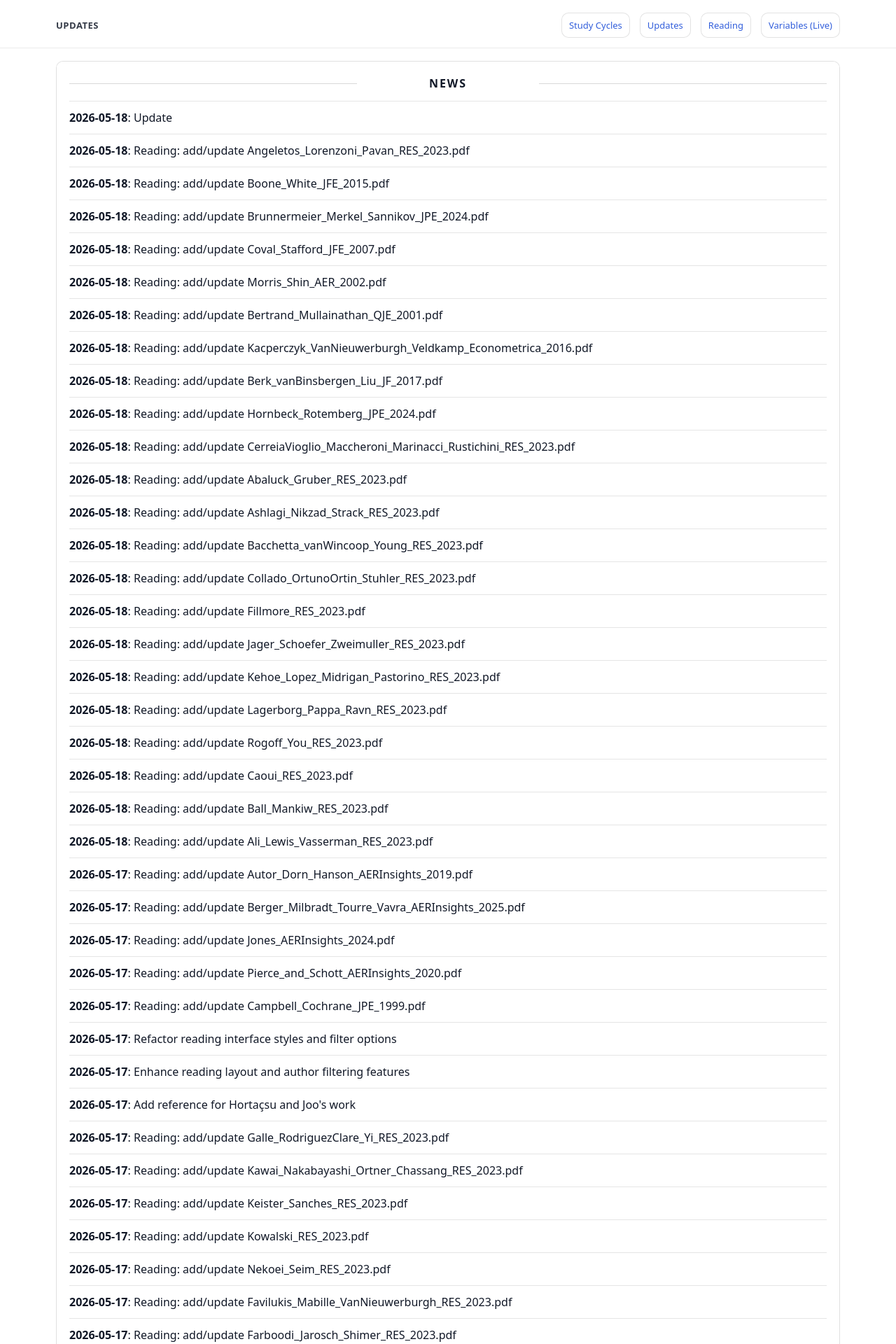
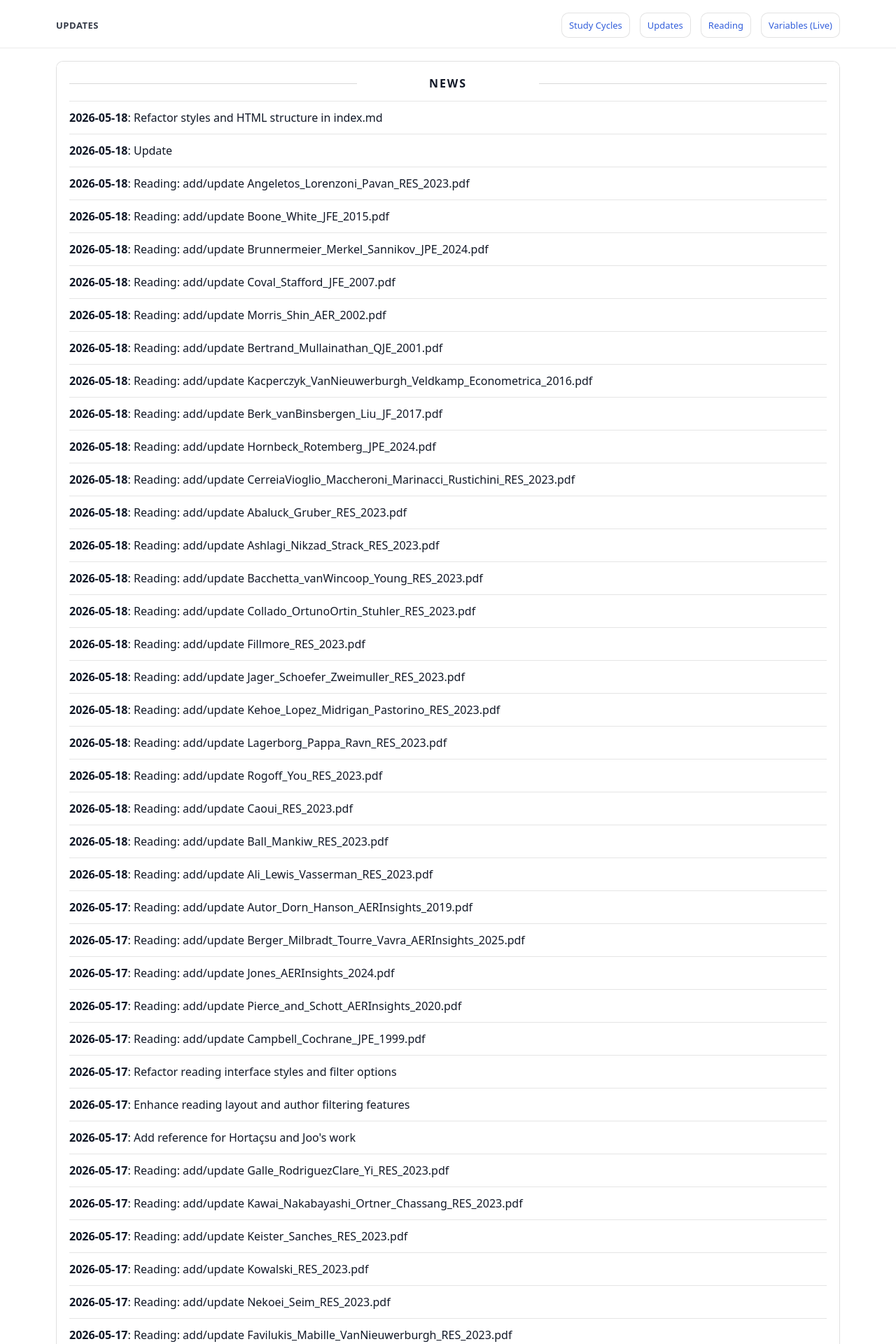
Before and after one commit to yaxinzn/study-archive, a Jekyll site: the page built from updates/index.md, in a window 1280 px wide. Shown: the top 1920 px of the page at 70% size. Built offline with Jekyll 4.4.1, drawn with Linux system fonts in a browser that asks for light colours; some of the changed text lies outside the part shown.

Commit message:
chore: update NEWS feed

```diff
--- a/_data/news.yml
+++ b/_data/news.yml
@@ -1,4 +1,7 @@
 # Auto-generated update history (sorted newest -> oldest). Do not edit manually.
+- ts: "1779107601"
+  date: "2026-05-18"
+  title: "Refactor styles and HTML structure in index.md"
 - ts: "1779104172"
   date: "2026-05-18"
   title: "Update"
```
